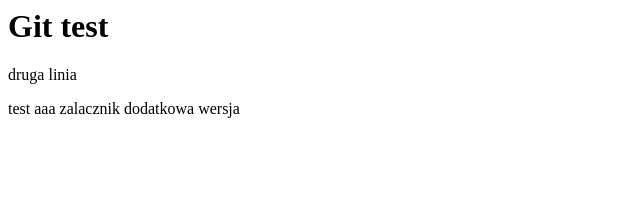
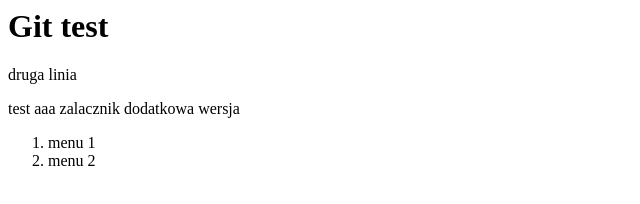
Before and after one commit to xxxdomqxxx/gittest, a plain HTML site: page index.html in a window 1280 px wide. Shown: the whole page, without its empty margins (0-640 px from the left). Drawn offline with Linux system fonts and the light colour scheme.

Commit message:
podmenu_menu

```diff
--- a/index.html
+++ b/index.html
@@ -3,3 +3,7 @@
 test aaa
 <a>zalacznik</a>
 dodatkowa wersja
+<ol>
+	<li>menu 1</li>
+	<li>menu 2</li>
+</ol>
```
